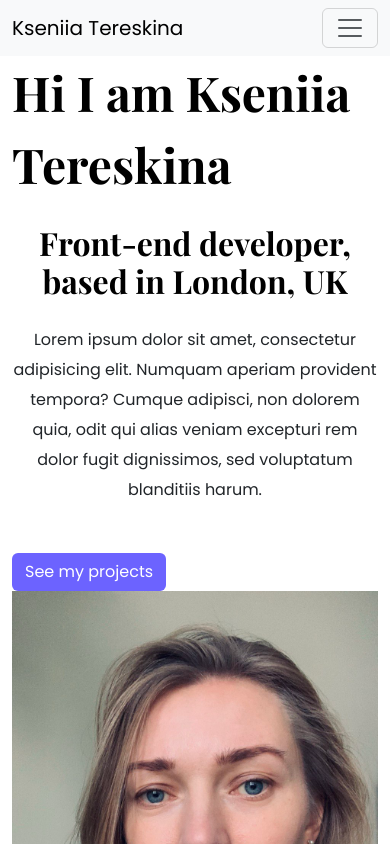
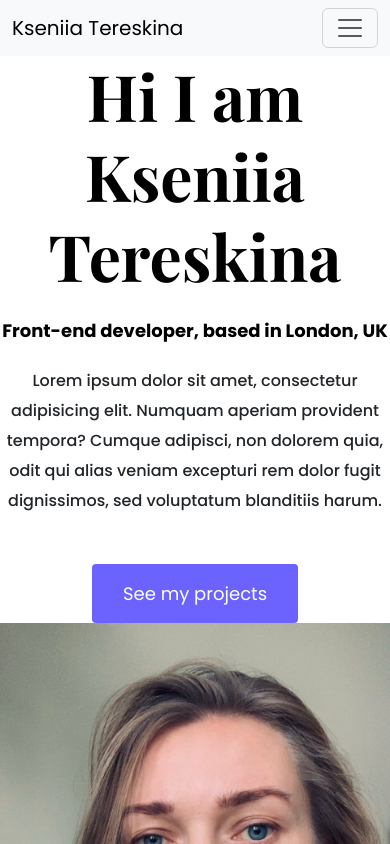
Before and after one commit to Tereskina/portfolio, a plain HTML site: page about.html in a window 390 px wide. Shown: the top 844 px of the page. Drawn offline with nearby package versions, Linux system fonts and the light colour scheme; a web font is replaced by a local one.

Commit message:
Changed css

```diff
--- a/style/portfolio.css
+++ b/style/portfolio.css
@@ -16,7 +16,6 @@ h5,
 h6 {
   color: black;
   font-family: var(--heading-font-family);
-  font-weight: bold;
 }
 
 h1 {
@@ -25,7 +24,7 @@ h1 {
 }
 
 h2 {
-    font-size: 64px;
+  font-size: 64px;
 }
 
 p {
@@ -53,6 +52,30 @@ p {
   font-size: 24px;
 }
 
+.content-section {
+  padding: 160px 20px;
+}
+
+.content-section h1 {
+  font-size: 64px;
+  line-height: 80px;
+  font-weight: bold;
+}
+
+.content-section h2 {
+  font-size: 18px;
+  font-family: var(--default-font-family);
+  font-weight: bold;
+}
+
+.content-section p {
+  font-weight: 500;
+}
+
+.content-section-content {
+  margin: 30px;
+}
+
 .navigation-links {
   display: flex;
   margin-top: 40px;
@@ -72,6 +95,12 @@ p {
 .btn-branding {
   background: var(--branding-color);
   color: white;
+
+  border-radius: 4px;
+
+  font-size: 18px;
+  line-height: 27px;
+  padding: 15px 30px;
 }
 
 .about-link {
@@ -89,7 +118,7 @@ p {
 }
 
 .project-description {
-    padding: 0 60px;
+  padding: 120px 60px;
 }
 
 .email-link {
@@ -102,16 +131,6 @@ p {
 
 .email-link:hover {
   text-decoration: underline;
-}
-
-.about-h1 {
-  line-height: 1.3;
-  font-size: 64px;
-}
-
-.about-h2{
-  font-size: 18px;
-  font-weight: bold;
 }
 
 @media (max-width: 769px) {
@@ -141,6 +160,29 @@ p {
     padding: 0;
     text-align: center;
   }
+}
 
+@media (max-width: 900px) {
+  h1 {
+    font-size: 44px;
+    line-height: 56px;
+  }
 
+  h2 {
+    font-size: 44px;
+  }
+
+  .hero {
+    padding: 80px 20px;
+  }
+
+  .content-section {
+    text-align: center;
+    padding: 0;
+  }
+
+  .project-desciption {
+    padding: 0;
+    text-align: center;
+  }
 }
```
